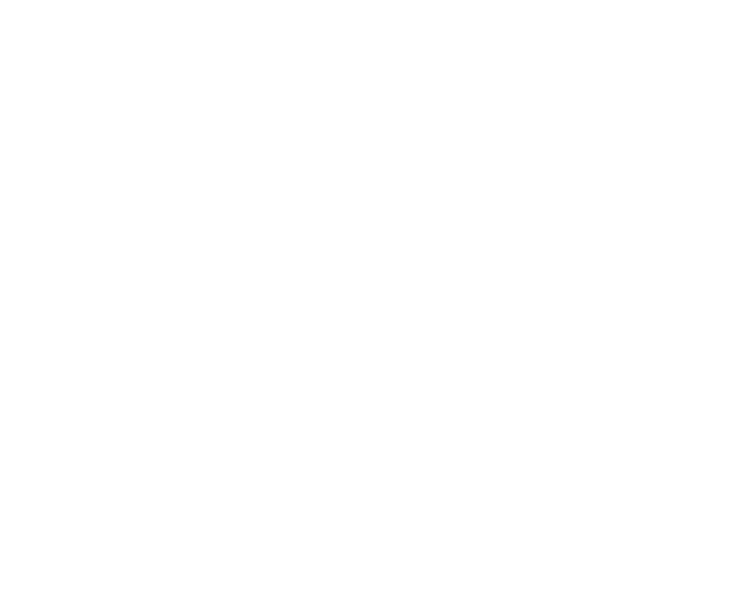
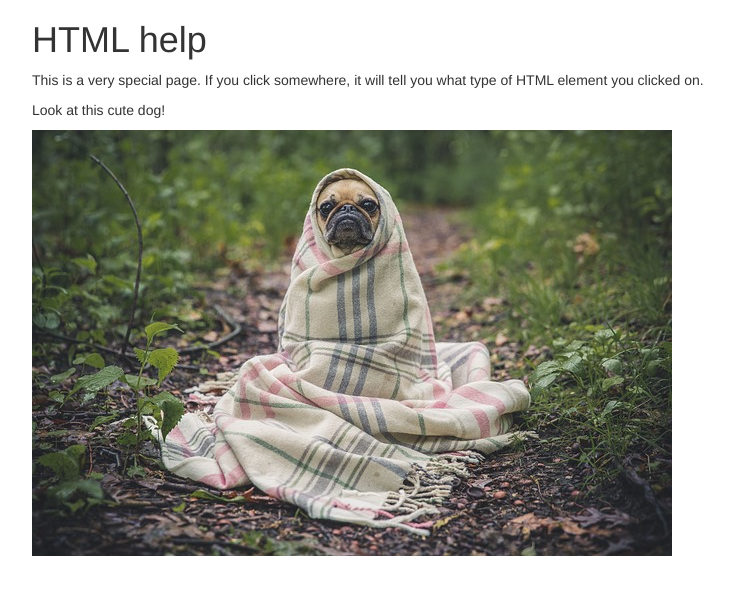
Before and after one commit to planeswalker1/HTML-help, a plain HTML site: page index.html in a window 1280 px wide. Shown: the whole page, without its empty margins (38-772 px from the left). Drawn offline with Linux system fonts and the light colour scheme.

Commit message:
Add a container div with site

```diff
--- a/index.html
+++ b/index.html
@@ -11,6 +11,11 @@
   <script src="js/scripts.js" defer></script>
 </head>
 <body>
-
+  <div class="container">
+    <h1>HTML help</h1>
+    <p>This is a very special page. If you click somewhere, it will tell you what type of HTML element you clicked on.</p>
+    <p>Look at this cute dog!</p>
+    <img src="img/cute-dog.jpg" alt="A picture of a cute dog">
+  </div>
 </body>
 </html>
```
